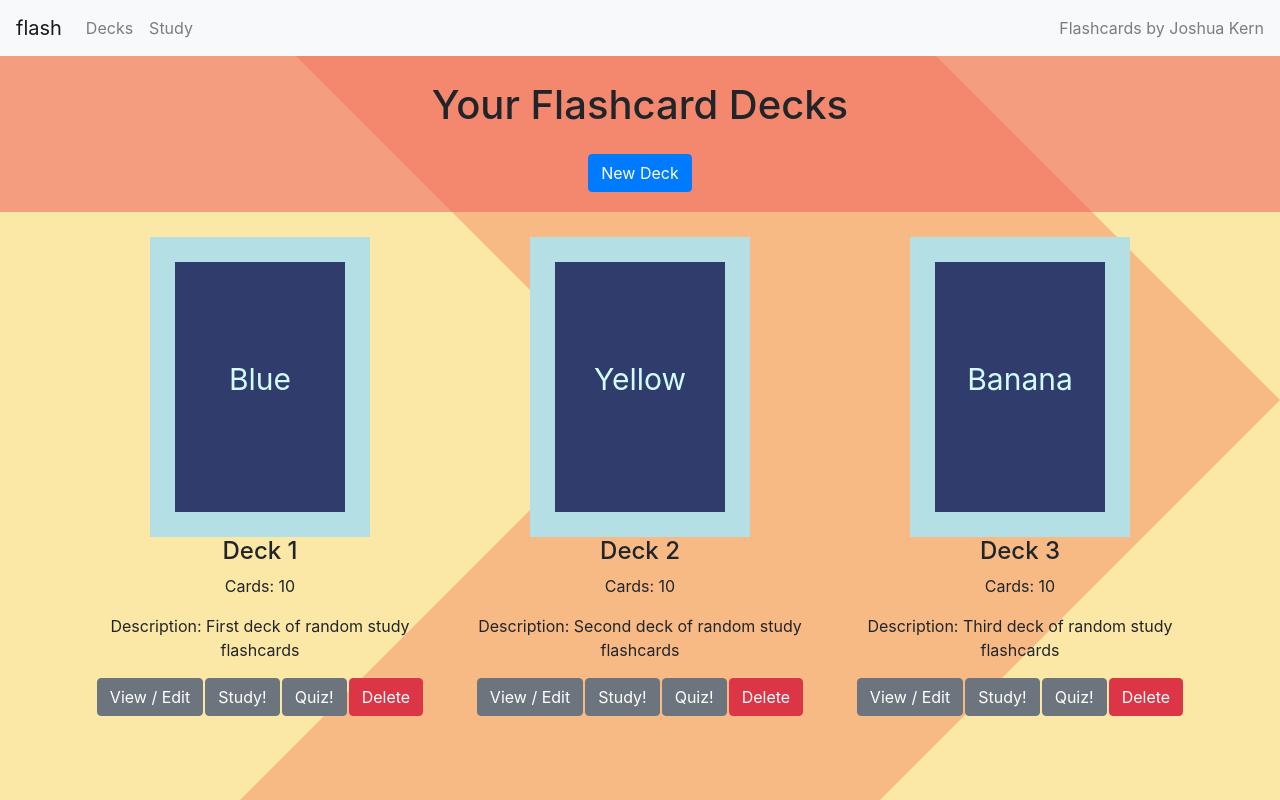
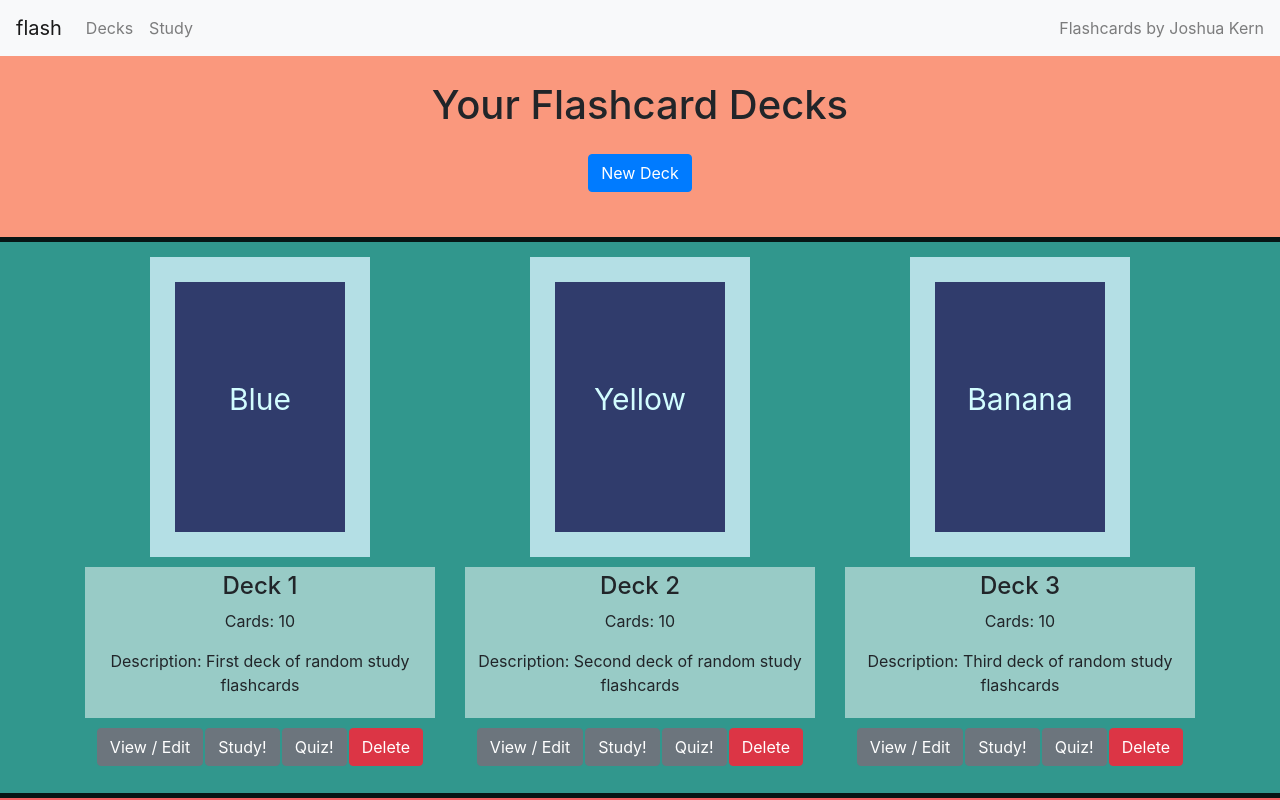
Before and after one commit to joshuakerndev/flashcard-react, a React (Create React App) app: page /decklist in a window 1280 px wide. Built offline with nearby package versions, Linux system fonts and the light colour scheme.

Commit message:
style homepage, deck list page, and deck preview page

```diff
--- a/src/DeckList/DeckList.css
+++ b/src/DeckList/DeckList.css
@@ -1,25 +1,49 @@
 .DeckList {
     text-align: center;
     height: 100%;
+    min-height: 100vh;
+    background-color: rgba(240, 96, 96);
 }
 
 .DeckListHeader {
     padding-top: 25px;
-    margin-bottom: 25px;
-    background-color: rgba(240, 96, 96, 0.55);
+    padding-bottom: 25px;
+    background-color: rgba(250, 152, 125);
 }
 
 h1 {
     margin-bottom: 25px;
 }
 
+.DeckListDecks {
+    background-color: rgba(16, 162, 150, 0.85);
+    padding-top: 15px;
+    border-top: 5px solid rgba(0, 0, 0, 0.85);
+    border-bottom: 5px solid rgba(0, 0, 0, 0.85);
+}
+
 .NewDeckButton {
     margin-bottom: 20px;
+}
+
+.DeckButtonPanel {
+    justify-content: center;
+}
+
+.DeckTextPanel {
+    background-color: rgba(255, 255, 255, 0.5);
+    margin-top: 10px;
+    margin-bottom: 10px;
+    padding-top: 5px;
+    padding-bottom: 5px;
+    padding-left: 5px;
+    padding-right: 5px;
 }
 
 .DeckButton {
     margin-left: 1px;
     margin-right: 1px;
+    margin-bottom: 2px;
 }
 
 .DeckListCollapse {
@@ -31,6 +55,7 @@ h1 {
     align-items: center;
     display: flex;
     flex-direction: column;
+    margin-bottom: 25px;
 }
 
 .DeckSpread {
--- a/src/DeckList/DeckList.jsx
+++ b/src/DeckList/DeckList.jsx
@@ -66,10 +66,12 @@ const DeckList = ({ decks, setDeck, deleteDeck }) => {
                                 key={deck.id}
                             >
                                 <Flashcard card={deck.cards[0]} />
-                                <h4>{deck.name}</h4>
-                                <p>Cards: {deck.cards.length}</p>
-                                <p>Description: {deck.description}</p>
-                                <div className="DeckButtonPanel">
+                                <div className="DeckTextPanel">
+                                    <h4>{deck.name}</h4>
+                                    <p>Cards: {deck.cards.length}</p>
+                                    <p>Description: {deck.description}</p>
+                                </div>
+                                <Row className="DeckButtonPanel">
                                     <Link to="/deckpreview">
                                         <Button
                                             className="DeckButton"
@@ -101,7 +103,7 @@ const DeckList = ({ decks, setDeck, deleteDeck }) => {
                                     >
                                         Delete
                                     </Button>
-                                </div>
+                                </Row>
                             </Col>
                         ))}
                     </Row>
--- a/src/DeckPreview/DeckPreview.css
+++ b/src/DeckPreview/DeckPreview.css
@@ -3,8 +3,15 @@
 }
 
 .DeckPreviewHeader {
-    margin-top: 50px;
-    margin-bottom: 50px;
+    padding-top: 25px;
+    padding-bottom: 25px;
+    background-color: rgb(250, 152, 125);
+}
+
+.PreviewContainer {
+    margin-top: 5px;
+    padding-top: 15px;
+    background-color: rgba(114, 204, 167, 0.8);
 }
 
 .PreviewCol {
@@ -21,8 +28,10 @@
 
 .DeckPreviewBackButton {
     margin-right: 1px;
+    margin-bottom: 20px;
 }
 
 .NewCardButton {
     margin-left: 1px;
+    margin-bottom: 20px;
 }
--- a/src/HomePage/HomePage.jsx
+++ b/src/HomePage/HomePage.jsx
@@ -45,7 +45,7 @@ const HomePage = () => {
                                 id="HomeF"
                                 onMouseEnter={handleFirstFlip}
                             >
-                                F
+                                f
                             </div>
                             <div
                                 className="HomeCardBack"
@@ -66,7 +66,7 @@ const HomePage = () => {
                                 id="HomeL"
                                 onMouseEnter={handleSecondFlip}
                             >
-                                L
+                                l
                             </div>
                             <div
                                 className="HomeCardBack"
@@ -87,7 +87,7 @@ const HomePage = () => {
                                 id="HomeA"
                                 onMouseEnter={handleThirdFlip}
                             >
-                                A
+                                a
                             </div>
                             <div
                                 className="HomeCardBack"
@@ -108,7 +108,7 @@ const HomePage = () => {
                                 id="HomeS"
                                 onMouseEnter={handleFourthFlip}
                             >
-                                S
+                                s
                             </div>
                             <div
                                 className="HomeCardBack"
@@ -129,7 +129,7 @@ const HomePage = () => {
                                 id="HomeH"
                                 onMouseEnter={handleFifthFlip}
                             >
-                                H
+                                h
                             </div>
                             <div
                                 className="HomeCardBack"
--- a/src/StudyPage/StudyPage.jsx
+++ b/src/StudyPage/StudyPage.jsx
@@ -62,7 +62,7 @@ const StudyPage = ({
                 </Button>
                 <Link to='/decklist'>
                     <Button
-                        className='DeckPreviewBackButton'
+                        className='StudyBackButton'
                     >
                         Back
                     </Button>
--- a/src/index.css
+++ b/src/index.css
@@ -8,7 +8,8 @@ body {
 
 div#root {
   min-height: 100vh;
-  background: url('./DeckPreview/FlashcardSVGbackground.svg') no-repeat center center fixed;
+  /* background: url('./DeckPreview/FlashcardSVGbackground.svg') no-repeat center center fixed; */
+  background-color: rgba(0, 0, 0, 0.85);
   -webkit-background-size: cover;
   -moz-background-size: cover;
   -o-background-size: cover;
```
Also changed, not shown: 1 other file (tests, documents, lock files or other folders).
